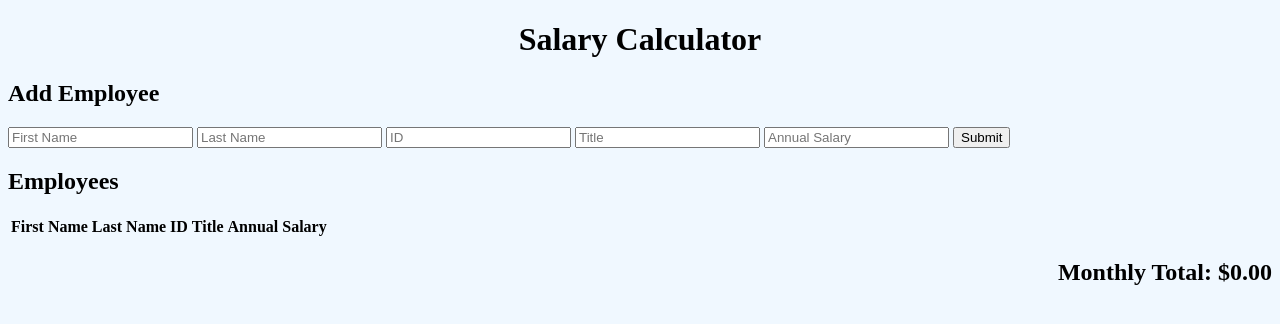
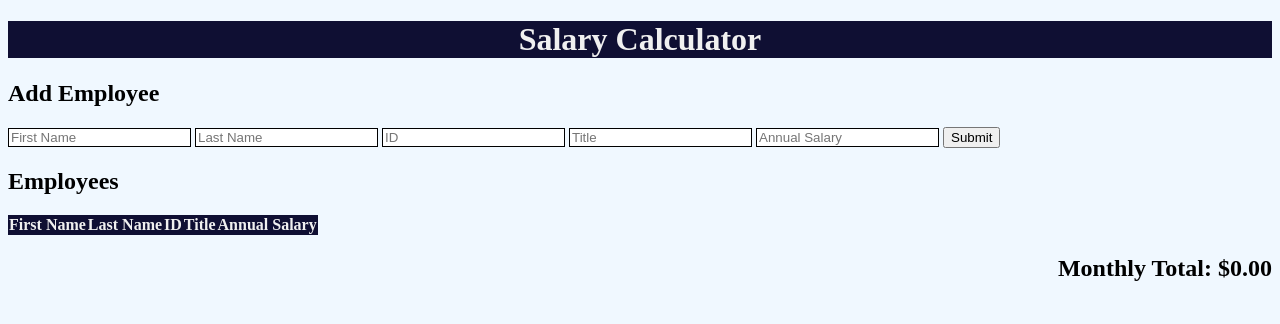
Before and after one commit to YasirUddin123/weekend-jquery-salary-calculator, a plain HTML site: page index.html in a window 1280 px wide. Drawn offline with Linux system fonts and the light colour scheme.

Commit message:
added some css and ready for submission

```diff
--- a/design.css
+++ b/design.css
@@ -1,13 +1,66 @@
 body {
     background-color:aliceblue;
+}
+
+h1 {
+    background-color:rgb(15, 15, 51);
+    color:rgb(240, 240, 240)
 }
 
 #title {
     text-align: center;
 }
 
+#firstNameValue {
+    border: 1.5px black;
+    border-style: solid;
+}
+
+#lastNameValue {
+    border: 1.5px black;
+    border-style: solid;
+}
+
+#idValue {
+    border: 1.5px black;
+    border-style: solid;
+}
+
+#jobTitleValue {
+    border: 1.5px black;
+    border-style: solid;
+}
+
+#annualSalaryValue {
+    border: 1.5px black;
+    border-style: solid;
+}
+
+#table {
+    border-collapse: collapse;
+    width: auto;
+}
+
+#th {
+    padding-top: 12px;
+    padding-bottom: 12px;
+    text-align: left;
+    background-color:rgb(15, 15, 51);
+    color: rgb(240, 240, 240)
+}
+
+
 #totalMonthlyValue {
     text-align: right;
+}
+
+#addNewEmployeeRow tr:nth-child(even) {
+    background-color: #f2f2f2;
+    border-color: 1.5px black;
+}
+
+#addNewEmployeeRow tr:nth-child(odd) {
+    background-color: #ddd;
 }
 
 .redColor {
--- a/index.html
+++ b/index.html
@@ -24,8 +24,8 @@
         <button id="submitButton">Submit</button>
 
         <h2>Employees</h2>
-        <table>
-            <thead>
+        <table id="table">
+            <thead id="th">
                 <tr>
                     <th>First Name</th>
                     <th>Last Name</th>
```
